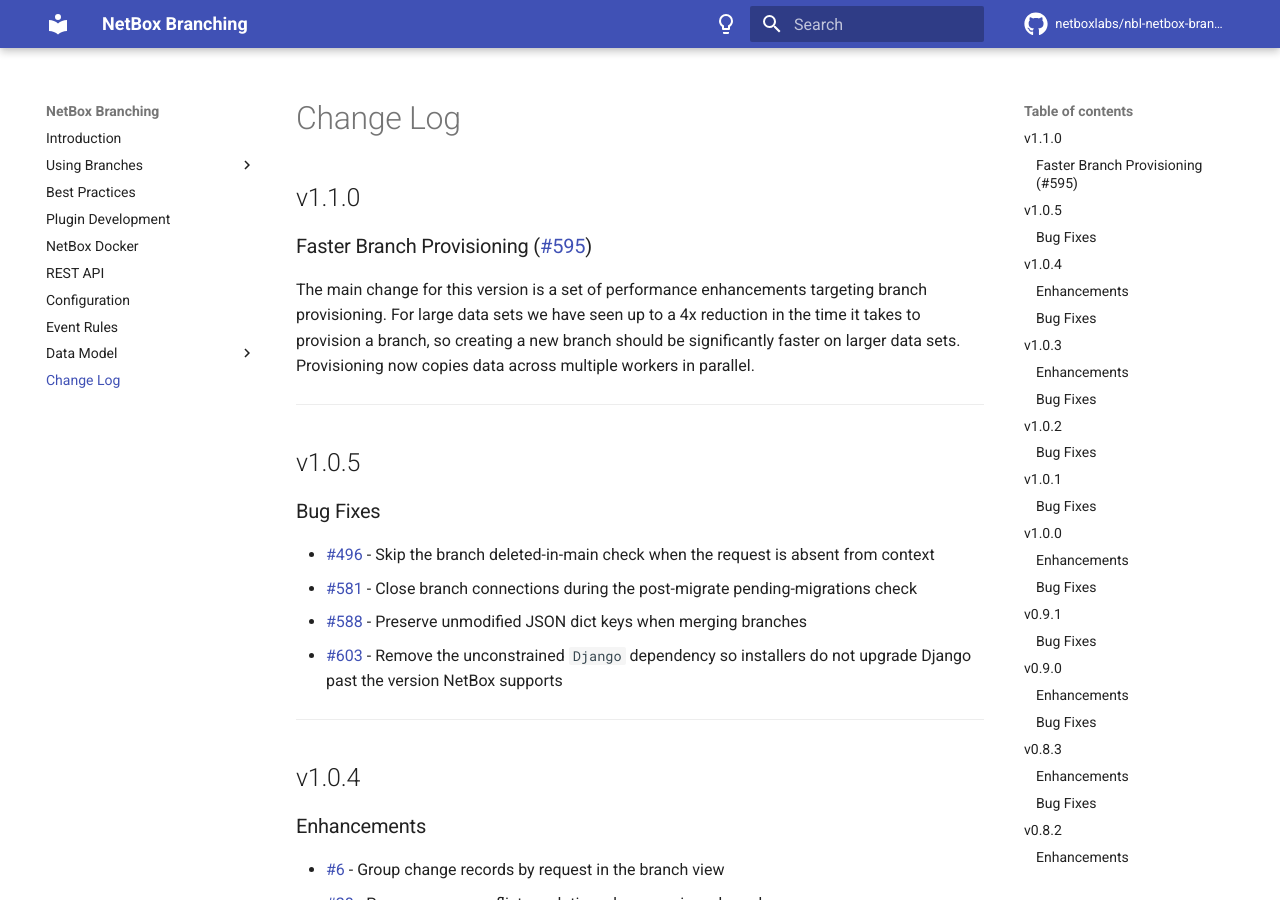
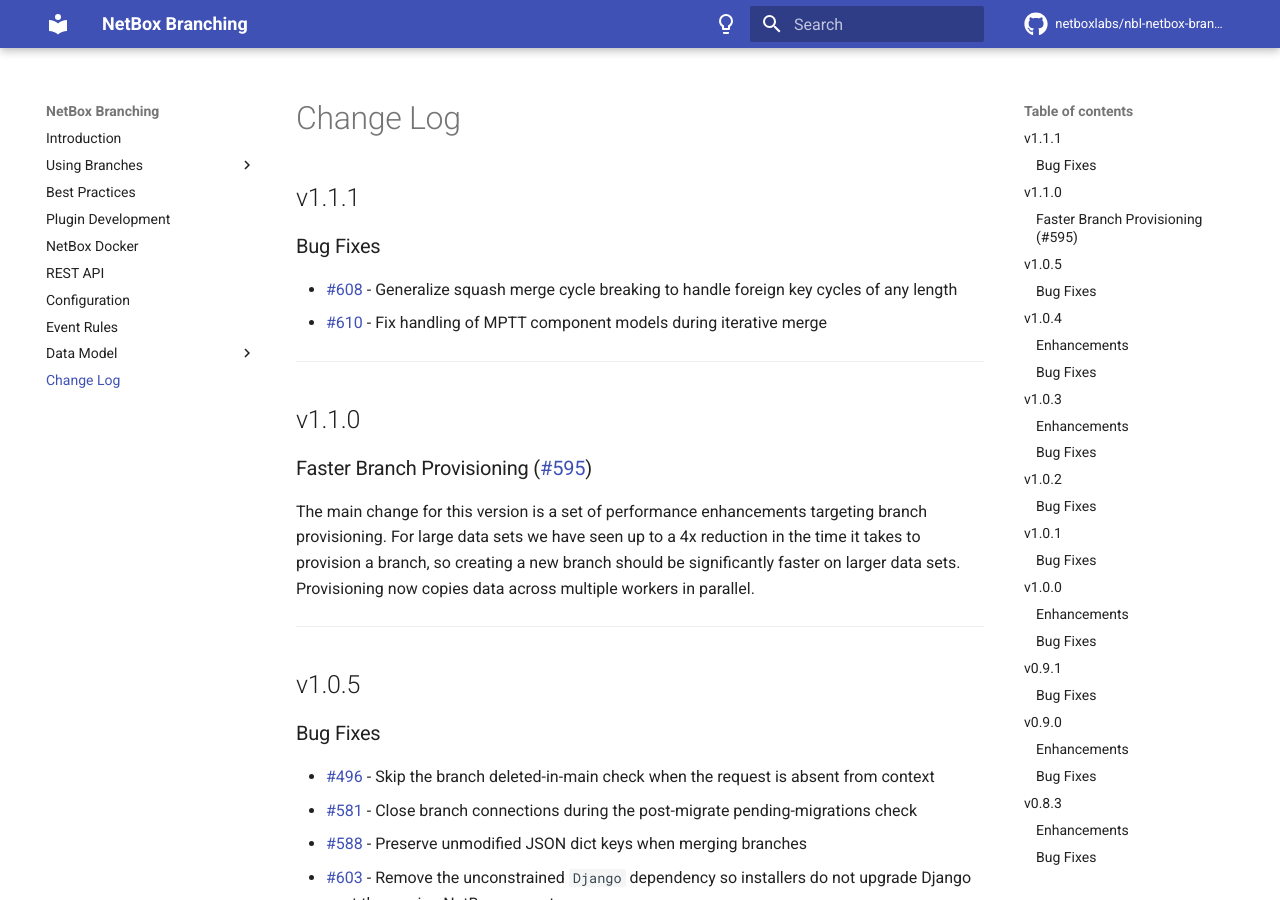
Before and after one commit to netboxlabs/netbox-branching, an MkDocs documentation site: the page built from docs/changelog.md, in a window 1280 px wide and 900 px high. Built offline with MkDocs 1.6.1 and Material for MkDocs 9.7.7, drawn with Linux system fonts in a browser that asks for light colours; comment, search, counter and statistics services are not loaded.

Commit message:
Release v1.1.1

```diff
--- a/docs/changelog.md
+++ b/docs/changelog.md
@@ -1,4 +1,13 @@
 # Change Log
+
+## v1.1.1
+
+### Bug Fixes
+
+* [#608](https://github.com/netboxlabs/netbox-branching/issues/608) - Generalize squash merge cycle breaking to handle foreign key cycles of any length
+* [#610](https://github.com/netboxlabs/netbox-branching/issues/610) - Fix handling of MPTT component models during iterative merge
+
+---
 
 ## v1.1.0
 
--- a/netbox_branching/__init__.py
+++ b/netbox_branching/__init__.py
@@ -12,7 +12,7 @@
     name = 'netbox_branching'
     verbose_name = 'NetBox Branching'
     description = 'A git-like branching implementation for NetBox'
-    version = '1.1.0'
+    version = '1.1.1'
     base_url = 'branching'
     # Remember to update COMPATIBILITY.md when modifying the minimum/maximum supported NetBox versions.
     min_version = '4.4.1'
--- a/pyproject.toml
+++ b/pyproject.toml
@@ -1,6 +1,6 @@
 [project]
 name = "netboxlabs-netbox-branching"
-version = "1.1.0"
+version = "1.1.1"
 description = "A git-like branching implementation for NetBox"
 readme = "README.md"
 requires-python = ">=3.10"
```
Also changed, not shown: COMPATIBILITY.md (+1 -0 lines).
